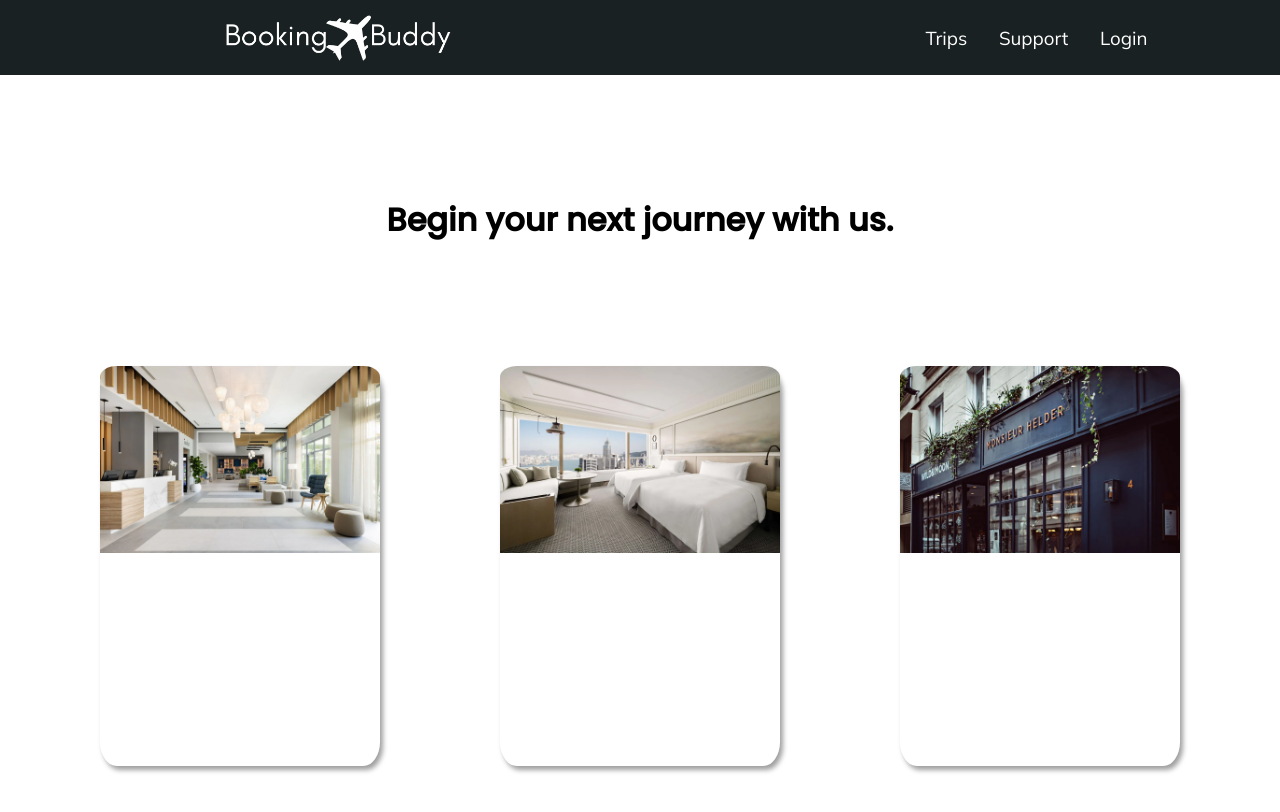
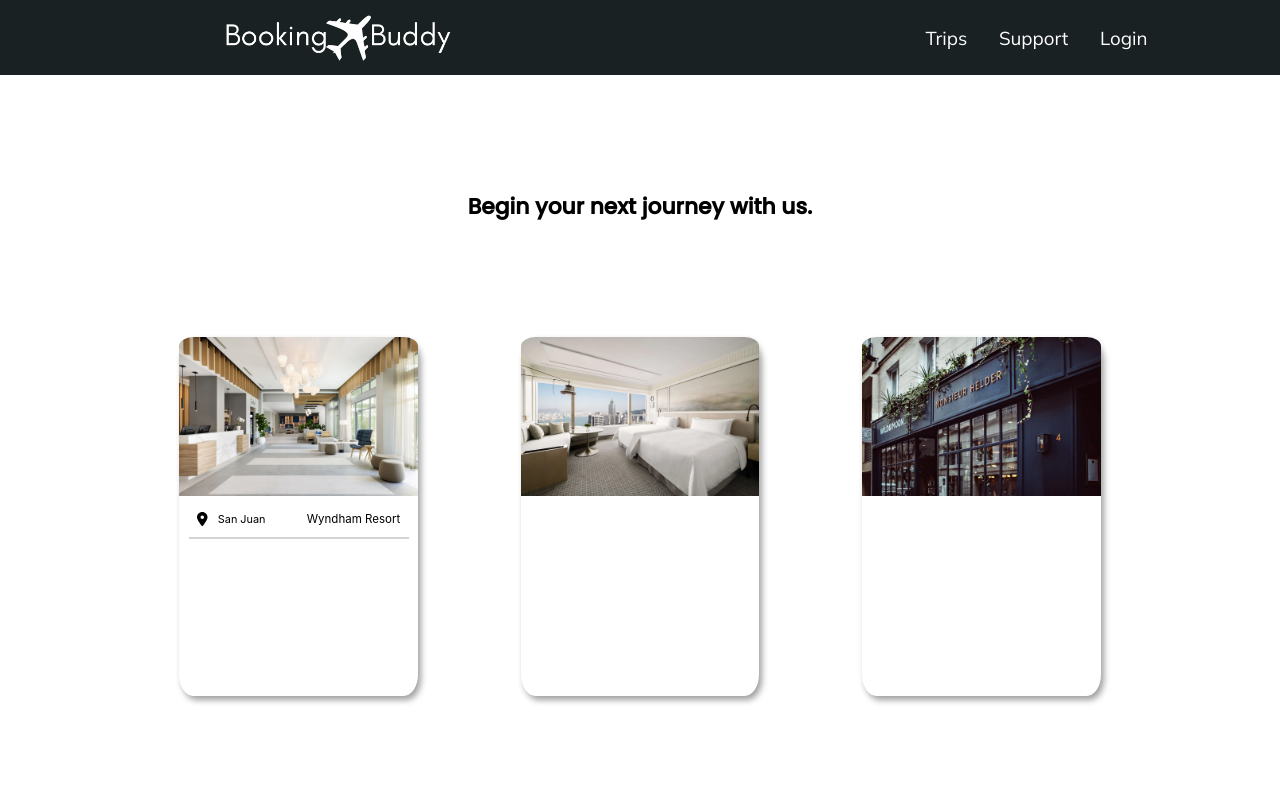
Before and after one commit to mm2023git/Booking-Mock-App, a React (Create React App) app in the folder frontend/: page / in a window 1280 px wide. Shown: the top 812 px of the page. Built offline with nearby package versions, Linux system fonts and the light colour scheme; no server answers.

Commit message:
Setup fontawesome icon api. Made small changes to example divs

```diff
--- a/frontend/package.json
+++ b/frontend/package.json
@@ -4,9 +4,14 @@
   "proxy": "http://localhost:5000/",
   "private": true,
   "dependencies": {
+    "@fortawesome/fontawesome-svg-core": "^6.3.0",
+    "@fortawesome/free-regular-svg-icons": "^6.3.0",
+    "@fortawesome/free-solid-svg-icons": "^6.3.0",
+    "@fortawesome/react-fontawesome": "^0.2.0",
     "@testing-library/jest-dom": "^5.16.5",
     "@testing-library/react": "^13.4.0",
     "@testing-library/user-event": "^13.5.0",
+    "babel-plugin-macros": "^3.1.0",
     "react": "^18.2.0",
     "react-dom": "^18.2.0",
     "react-router-dom": "^6.8.2",
--- /dev/null
+++ b/frontend/src/babel-plugin-macros.config.js
@@ -0,0 +1,5 @@
+module.exports = {
+    'fontawesome-svg-core': {
+      'license': 'free'
+    }
+  }
--- /dev/null
+++ b/frontend/src/babel.config.js
@@ -0,0 +1,5 @@
+module.exports = function (api) {
+    return {
+      plugins: ['macros'],
+    }
+  }
--- a/frontend/src/components/Home.css
+++ b/frontend/src/components/Home.css
@@ -6,18 +6,40 @@
 }
 
 
-.hotel-example1{
-    width: 400px;
-    height: 400px;
+.hotel-example{
+    width: 25%;
+    height: 40%;
     box-shadow: inset;
     border-radius: 6%;
-    box-shadow: 3px 4px 5px 0px rgba(0, 0, 0, 0.38);
+    box-shadow: 3px 4px 6px 0px rgba(0, 0, 0, 0.38);
     transition: all .2s ease-in-out;
     margin: 0% 5% 0% 5%;
 }
 
+.location{
+    display: flex;
+    color: black;
+    font-size: .85vw;
+    padding-left: 5%;
+    padding-top: .05vw;
+}
 
+.hotel-name{
+    display: flex;
+    margin-left: auto;
+    font-size: .9vw;
+}
 
+.price-bar{
+    display: flex;
+    align-items: center;
+    width: 85%;
+    padding-left: 3.5%;
+    padding-right: 3.5%;
+    margin: 0 auto;
+    border-bottom: 2px solid lightgray;
+
+}
 
 .hotelimg{
     width: 100%;
@@ -25,7 +47,11 @@
     border-top-right-radius: 6%;
 }
 
-.hotel-example1:hover{
+.pinicon{
+    font-size: 1.1vw;
+}
+
+.hotel-example:hover{
     transform: scale(1.1);
 }
 
@@ -34,11 +60,14 @@
     padding-top: 100px;
     text-align: center;
     font-family: 'Poppins', sans-serif;
+    font-size: 1.7vw;
 }
 
 .deal-containers{
     width: fit-content;
-    max-width: 100vw;
+    max-width: 80vw;
+    max-height: 70vw;
+    height: 80vw;
     padding-top: 100px;
     display: flex;
     justify-content: space-around;
--- a/frontend/src/components/Home.jsx
+++ b/frontend/src/components/Home.jsx
@@ -2,22 +2,35 @@ import hotel from './images/hotel.jpeg'
 import hotel1 from './images/hotel1.jpeg'
 import hotel2 from './images/hotel2.jpeg'
 import './Home.css'
+import './icons'
+import {FontAwesomeIcon} from "@fortawesome/react-fontawesome"
+import { faLocationDot } from '@fortawesome/free-solid-svg-icons'
+
 
 function Home(){
     return(
         <div className="home">
+
             <h1 className='motto'>Begin your next journey with us.</h1>
             <div className='deal-containers'>
 
-                <div className="hotel-example1">
+                <div className="hotel-example">
                     <img src= {hotel} className = "hotelimg" alt='hotel'/>
+                    <div className='lower-box'>
+                        <div className='price-bar'>
+                            <FontAwesomeIcon icon = {faLocationDot} className="pinicon" />
+                            <p className='location'> San Juan</p>
+                            <p className='hotel-name'>Wyndham Resort</p>
+                        </div>
+                    </div>
+
                 </div>
 
-                <div className='hotel-example1'>
+                <div className='hotel-example'>
                     <img src= {hotel1} className = "hotelimg" alt='hotel'/>
                 </div>
 
-                <div className='hotel-example1'>
+                <div className='hotel-example'>
                     <img src= {hotel2} className = "hotelimg" alt='hotel'/>
                 </div>
 
```
Also changed, not shown: 1 other file (tests, documents, lock files or other folders).
